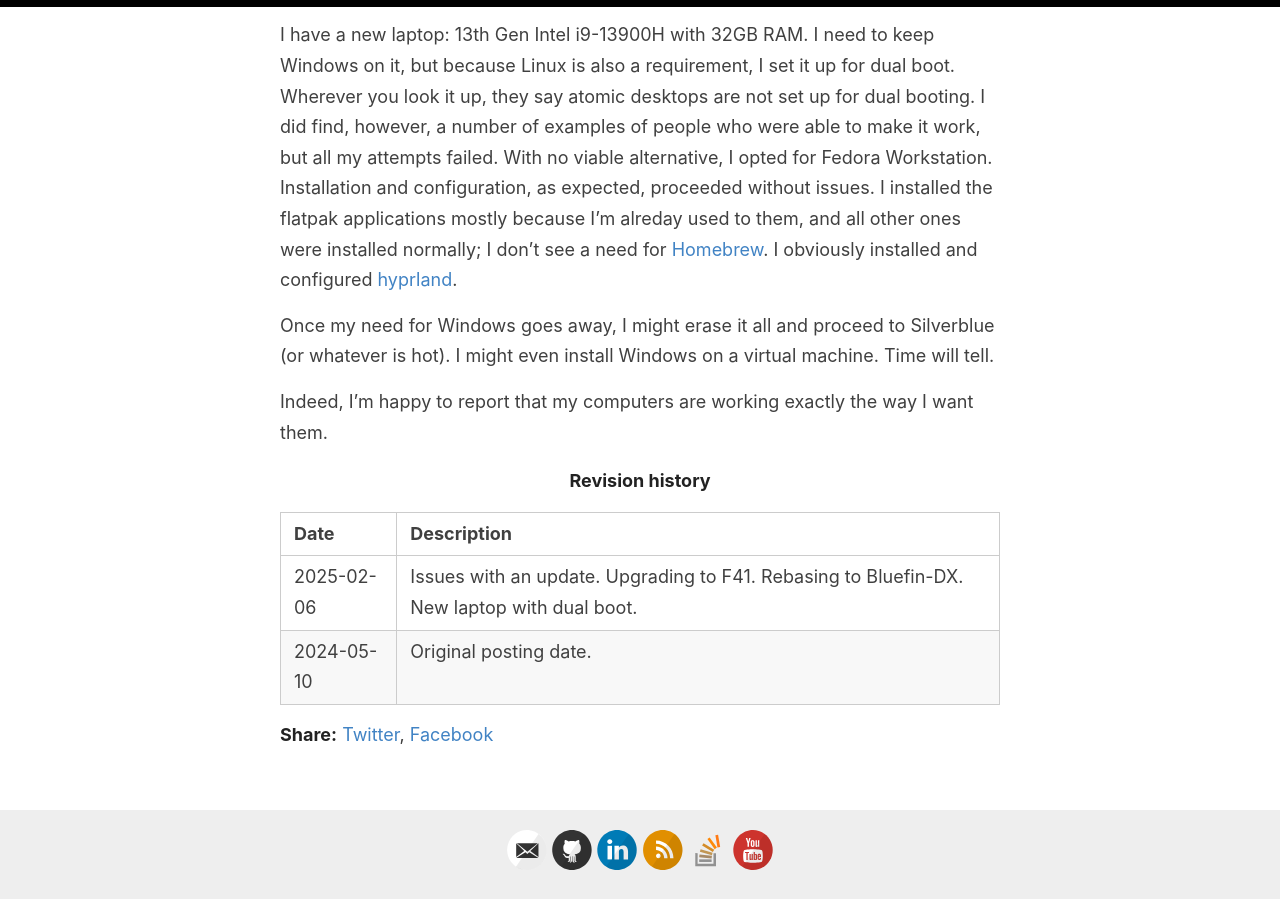
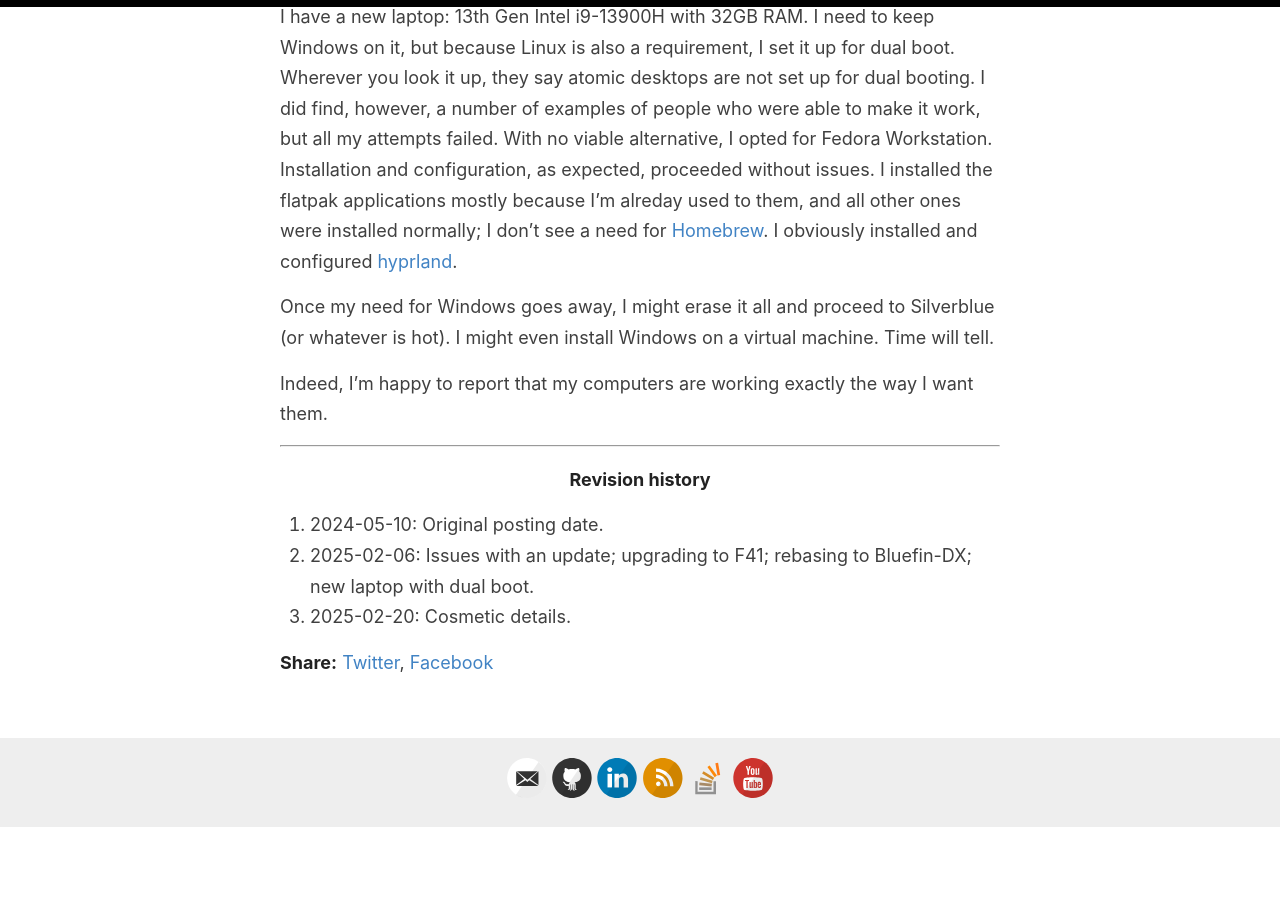
Before and after one commit to taflaj/taflaj.github.io, a Jekyll site: the page built from _posts/2024-05-10-perfect-desktop.md, in a window 1280 px wide and 900 px high, scrolled down 8072 px. Built offline with Jekyll 4.4.1, drawn with Linux system fonts in a browser that asks for light colours; after the commit the page ends 8900 px from its top, so only the background shows below that; some of the changed text lies outside the part shown.

Commit message:
Cosmetic details.

```diff
--- a/_posts/2024-05-10-perfect-desktop.md
+++ b/_posts/2024-05-10-perfect-desktop.md
@@ -2,10 +2,10 @@
 layout: post
 title:  "The quest for the perfect desktop"
 categories: technology linux
+date: 2024-05-10
+last_modified_at: 2025-02-20
 ---
 On my desktop PC I'm currently running Fedora Silverblue 41, rebased to Bluefin-DX. On my laptop I have dual boot: Windows 11 and Fedora Workstation 41 with hyprland. It took me significant time and effort to come here, though.
-
-<div style="background-color: #ccffcc; font-size: 0.8em">Last updated: 6 February 2025. Upgraded desktop from Fedora Silverblue 40 to 41 and rebased to Bluefin-DX. Got a new laptop with dual boot.</div>
 
 ## A very long history in the making
 
@@ -159,9 +159,10 @@
 [upgrade]: https://docs.fedoraproject.org/en-US/fedora-silverblue/updates-upgrades-rollbacks/
 [xubuntu]: https://xubuntu.org/
 
+---
+
 #### Revision history
 
-| Date | Description |
-| ---- | ----------- |
-| 2025-02-06 | Issues with an update. Upgrading to F41. Rebasing to Bluefin-DX. New laptop with dual boot. |
-| 2024-05-10 | Original posting date. |
+1. 2024-05-10: Original posting date.
+1. 2025-02-06: Issues with an update; upgrading to F41; rebasing to Bluefin-DX; new laptop with dual boot.
+1. 2025-02-20: Cosmetic details.
```
